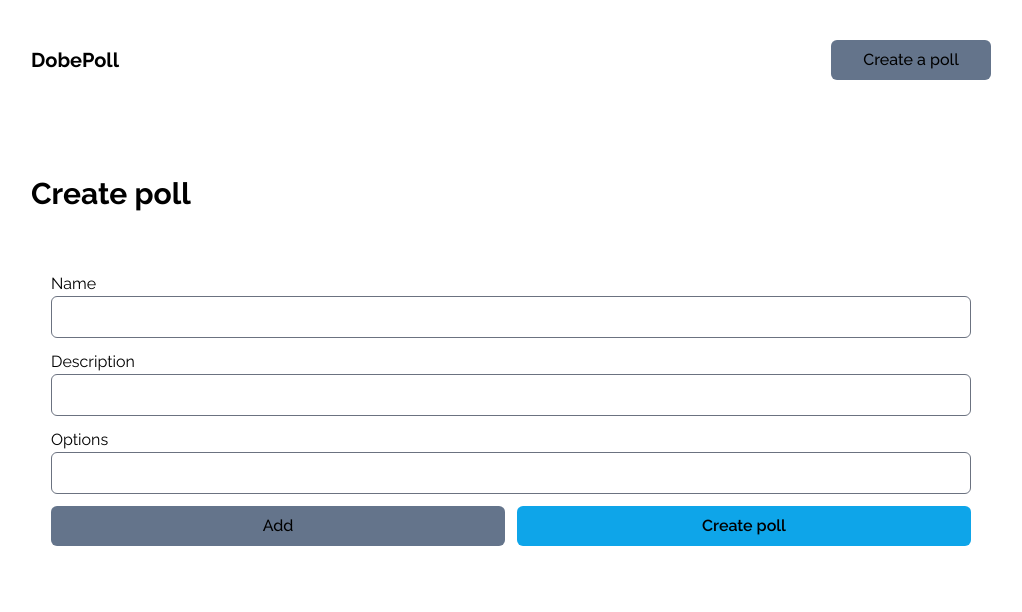
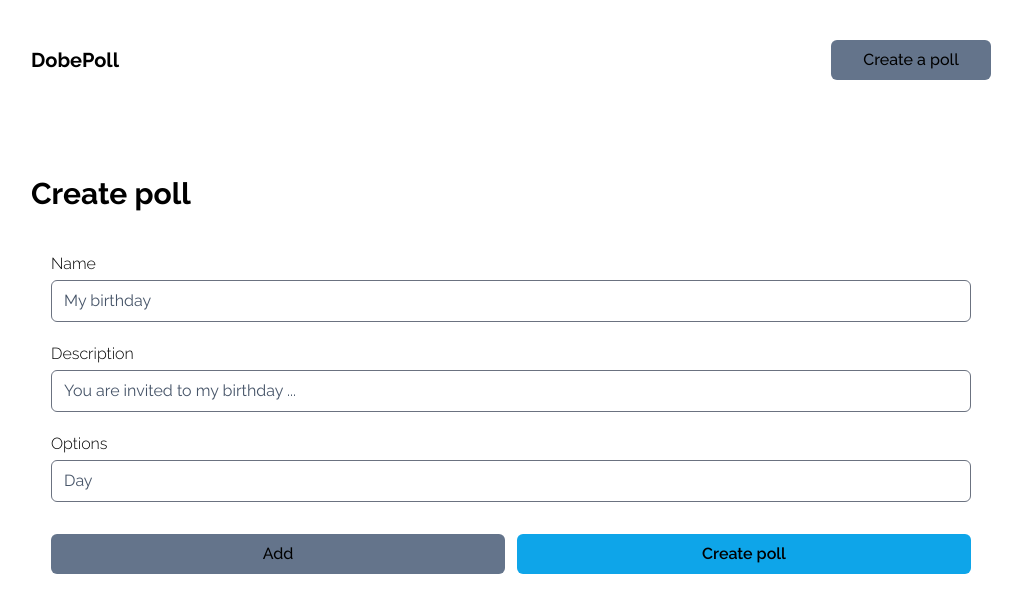
Before and after one commit to VVKDO98/dobepoll, a React (Vite) app in the folder packages/app/: page /create in a window 1280 px wide. Shown: the top 612 px of the page, without its empty margins (129-1151 px from the left). Built offline with nearby package versions, Linux system fonts and the light colour scheme.

Commit message:
Style createPoll

```diff
--- a/packages/app/src/components/CreatePollComp.jsx
+++ b/packages/app/src/components/CreatePollComp.jsx
@@ -43,19 +43,40 @@ const FormikForm = () => {
       >
         {({ values }) => (
           <Form className='w-full'>
-            <div className='mb-3 flex flex-col'>
-              <label htmlFor="name">Name</label>
-              <Field className='dark:bg-slate-800 dark:border-slate-800 rounded-md' type="text" name="name" />
+            <div className='mb-5 flex flex-col'>
+              <label
+                htmlFor="name"
+                className='text-base font-light mb-1'
+              >Name</label>
+              <Field
+                type="text"
+                name="name"
+                placeholder="My birthday"
+                className='dark:bg-slate-800 dark:border-slate-800 rounded-md placeholder:text-slate-600'/>
             </div>
-            <div className='mb-3 flex flex-col'>
-              <label htmlFor="description">Description</label>
-              <Field className='dark:bg-slate-800 dark:border-slate-800 rounded-md' type="text" name="description" />
+            <div className='mb-5 flex flex-col'>
+              <label
+                htmlFor="description"
+                className='text-base font-light mb-1'
+              >Description</label>
+              <Field
+                type="text"
+                name="description"
+                placeholder='You are invited to my birthday ...'
+                className='dark:bg-slate-800 dark:border-slate-800 rounded-md placeholder:text-slate-600' />
             </div>
-            <div>
-              <label htmlFor="options">Options</label>
+            <div className='mb-5 flex flex-col'>
+              <label
+                htmlFor="options"
+                className='text-base font-light mb-1'
+              >Options</label>
               {values.options.map((item, idx) => (
                 <div className='mb-3' key={`name-${idx}`}>
-                  <Field className='w-full dark:bg-slate-800 dark:border-slate-800 rounded-md' type="text" name={`options[${idx}].name`} />
+                  <Field
+                    type="text"
+                    name={`options[${idx}].name`}
+                    placeholder='Day'
+                    className='w-full dark:bg-slate-800 dark:border-slate-800 rounded-md placeholder:text-slate-600'/>
                 </div>
               ))}
             </div>
--- a/packages/app/src/pages/CreatePoll.jsx
+++ b/packages/app/src/pages/CreatePoll.jsx
@@ -5,8 +5,8 @@ import Layout from '../Layout'
 const CreatePoll = () => {
   return (
         <Layout>
-            <div className='w-full pt-24'>
-              <h1 className='font-bold text-3xl mb-10'>Create poll</h1>
+            <div className='w-full mt-24'>
+              <h1 className='font-bold text-3xl mb-5'>Create poll</h1>
               <CreatePollComp/>
             </div>
         </Layout>
--- a/packages/app/src/pages/Home.jsx
+++ b/packages/app/src/pages/Home.jsx
@@ -5,11 +5,11 @@ import Button from '../components/Button'
 const Home = () => {
   return (
     <Layout>
-      <div className='w-full mt-10'>
+      <div className='w-full mt-24'>
         <div className='w-full h-2/5 sm:h-1/3 p-5 dark:bg-slate-600 rounded-md flex flex-col items-start justify-center'>
           <h1 className='
             mb-10
-            text-2xl lg:text-3xl
+            text-3xl
             font-bold'
           >Create your poll quickly</h1>
           <p className='
```
